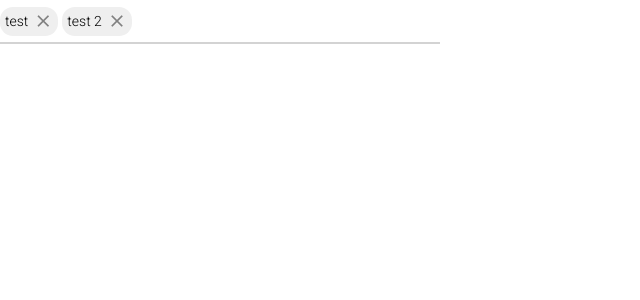
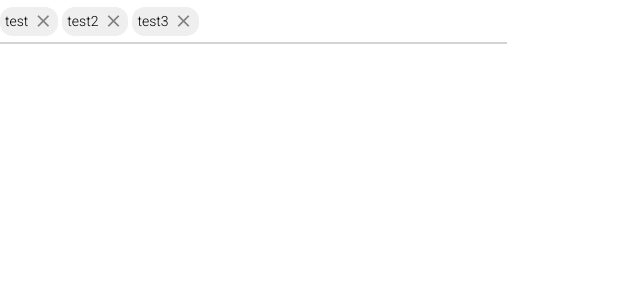
Before and after one commit to andidarzeza/angular-template, an Angular app: page / in a window 1280 px wide. Shown: the top 300 px of the page, without its empty margins (0-640 px from the left). Built offline with nearby package versions, Linux system fonts and the light colour scheme.

Commit message:
fixed display value by nested object

```diff
--- a/src/app/app.component.html
+++ b/src/app/app.component.html
@@ -1 +1,5 @@
-<app-chip-input (onAdd)="onAdd($event)" (onRemove)="onRemove($event)"></app-chip-input>
+<app-chip-input
+
+[displayBy]="'name'"
+
+(onAdd)="onAdd($event)" (onRemove)="onRemove($event)"></app-chip-input>
--- a/src/app/components/chip-input/chip-input.component.html
+++ b/src/app/components/chip-input/chip-input.component.html
@@ -2,7 +2,9 @@
     <div class="chip-container" [id]="'chip-container' + randomId">
         <div class="chip-item no-select pointer" *ngFor="let chip of chips;index as i;" [id]="'chip-' + i + '-' + randomId" (click)="setChipStyle('chip-' + i + '-' + randomId)">
             <div class="chip-text" [id]="'text-chip-' + i + '-' + randomId">
-                {{chip['name']}}
+                {{
+                getDisplayValue(chip)
+                }}
             </div>
             <div class="remove-icon" (click)="removeChip(chip)">
                 <mat-icon [id]="'icon-chip-' + i + '-' + randomId">close</mat-icon>
@@ -13,7 +15,9 @@
         <input [id]="'input-' + randomId" type="text" class="custom-input" (focus)="onInputFocus()" (focusout)="onInputOutFocus()">
         <div class="search-dropdown" *ngIf="showDropdown" [@enterAnimation]>
             <div class="search-option pointer" *ngFor="let item of dropdownItems" (click)="addChip(item)">
-                {{item['name']}}
+                {{
+                getDisplayValue(item)
+                }}
             </div>
         </div>
     </div>
--- a/src/app/components/chip-input/chip-input.component.ts
+++ b/src/app/components/chip-input/chip-input.component.ts
@@ -35,37 +35,38 @@ export class ChipInputComponent implements OnInit {
       name: 'test',
       value: 1,
       description: {
-        it: "it",
-        en: "en"
+        it: "Italiano",
+        en: "English",
       }
     },
     {
-      name: 'test 2',
+      name: 'test2',
       value: 2,
       description: {
-        it: "it",
-        en: "en"
+        it: "Italiano",
+        en: "English",
+      }
+    },
+    {
+      name: 'test3',
+      value: 4,
+      description: {
+        it: "Italiano",
+        en: "English",
       }
     }
   ];
   @Input() dropdownItems: any[] = [
     {
-      name: 'test 3',
-      value: 3,
+      name: 'test',
+      value: 1,
       description: {
-        it: "it",
-        en: "en"
-      }
-    },
-    {
-      name: 'test 4',
-      value: 4,
-      description: {
-        it: "it",
-        en: "en"
+        it: "Italiano",
+        en: "English",
       }
     }
-  ];;
+  ];
+  @Input() displayBy = "";
   ngOnInit(): void {
   }
 
@@ -111,6 +112,21 @@ export class ChipInputComponent implements OnInit {
       chipText.style.color = "white";
       chipIcon.style.color = "white";
     }
+  }
+
+  getDisplayValue(input: any): any {
+    let val = "";
+    const array = this.displayBy.split(".");
+    let firstTime = true;
+    array.forEach((item: any) => {
+      if(firstTime) {
+        val = input[item];
+        firstTime = false;
+      } else  {
+        val = val[item];
+      }
+    });
+    return val;
   }
 
   private _showDropdown(): void {
```
